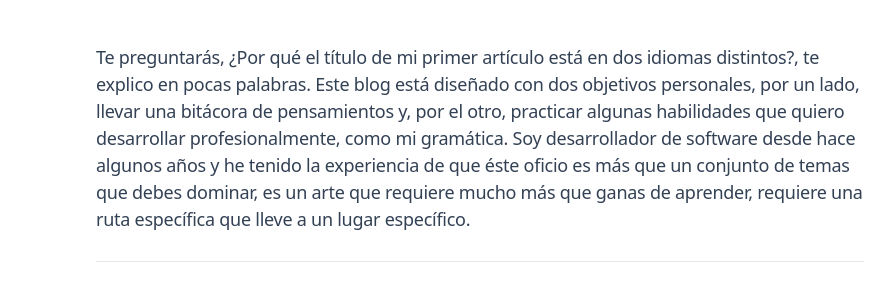
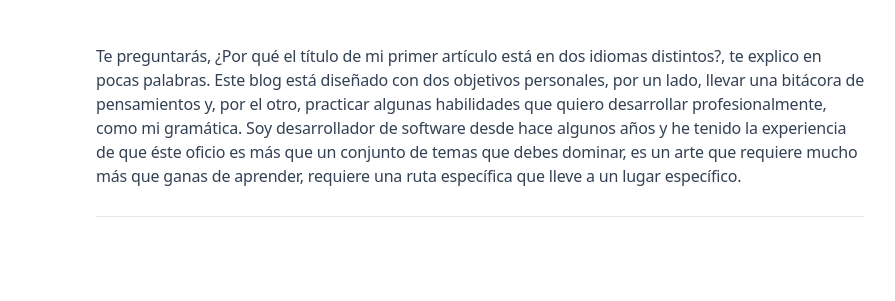
Before and after one commit to marombeltran/marombeltran.github.io, a website: page blog/greeting.html in a window 1280 px wide. Shown: the part 269-570 px from the top of the page, without its empty margins (160-1055 px from the left). Drawn offline with Linux system fonts and the light colour scheme; a web font is replaced by a local one.

Commit message:
Change font styles

```diff
--- a/blog/greeting.html
+++ b/blog/greeting.html
@@ -47,7 +47,7 @@
                                     </li>
                                 </ul>
                             </div>
-                            <div class="mt-12 prose prose-slate dark:prose-dark text-lg text-slate-700">
+                            <div class="mt-12 prose prose-slate dark:prose-dark font-normal text-slate-700">
                                 <p>
                                     Te preguntarás, ¿Por qué el título de mi primer artículo está en dos idiomas distintos?, te explico en pocas palabras. Este blog está diseñado con dos objetivos personales, por un lado, llevar una bitácora
                                     de pensamientos y, por el otro, practicar algunas habilidades que quiero desarrollar profesionalmente, como mi gramática. Soy desarrollador de software desde hace algunos años y he tenido la experiencia
```
Also changed, not shown: index.html (+2 -1 lines).
